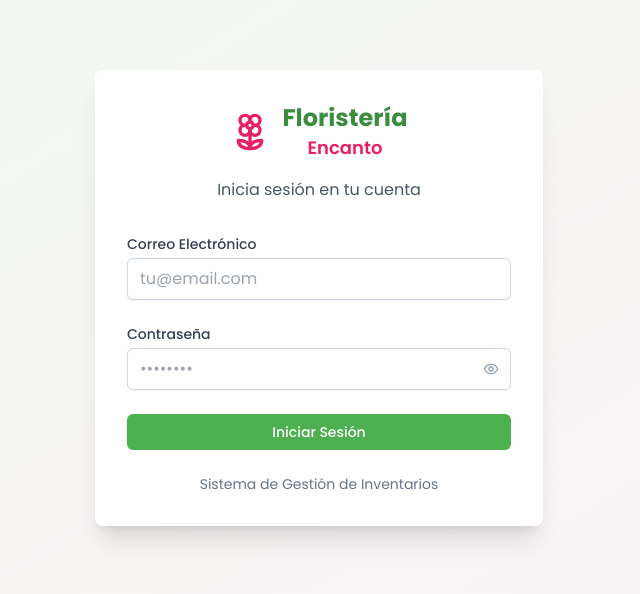
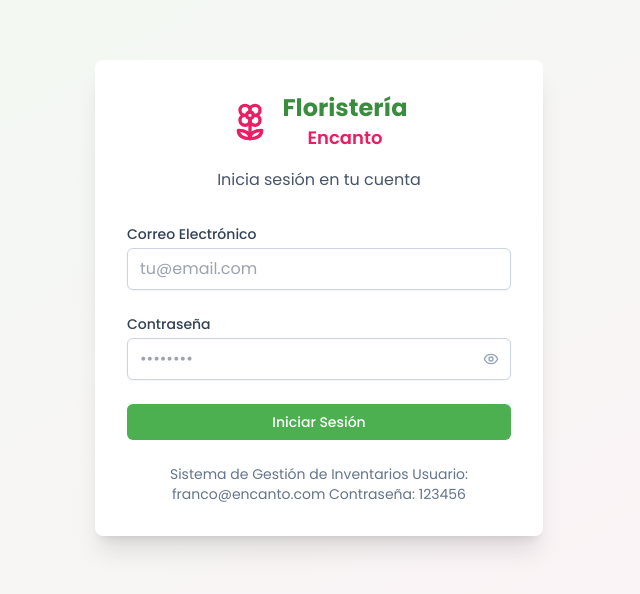
Before and after one commit to Yaz3002/GI_FLORAL, a React (Vite) app: page / in a window 1280 px wide. Shown: the part 102-696 px from the top of the page, without its empty margins (321-961 px from the left). Built offline with nearby package versions, Linux system fonts and the light colour scheme; no server answers.

Commit message:
Update AuthForm.tsx

```diff
--- a/src/components/auth/AuthForm.tsx
+++ b/src/components/auth/AuthForm.tsx
@@ -112,6 +112,8 @@ const AuthForm: React.FC = () => {
         <div className="mt-6 text-center">
           <p className="text-sm text-neutral-500">
             Sistema de Gestión de Inventarios
+            Usuario: franco@encanto.com
+            Contraseña: 123456
           </p>
         </div>
       </div>
```
